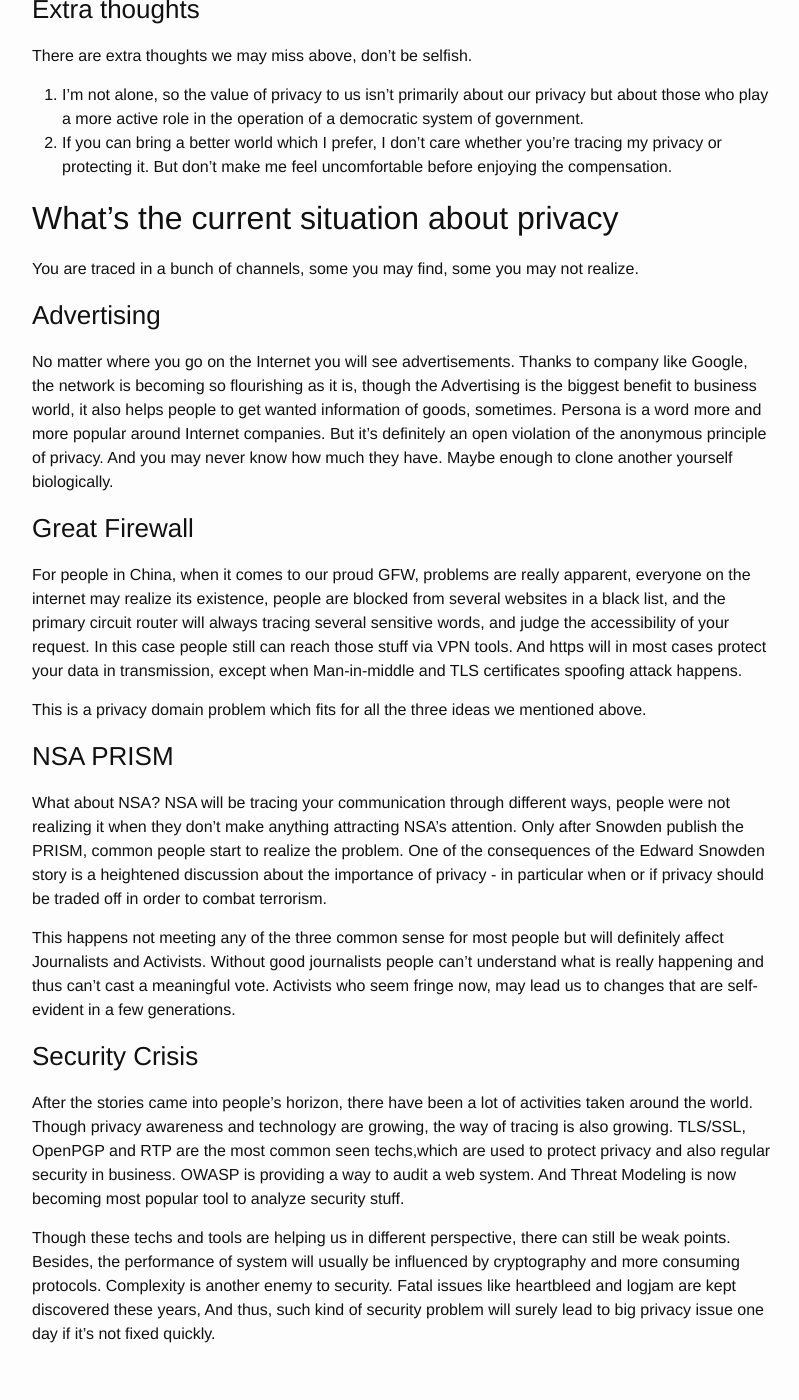
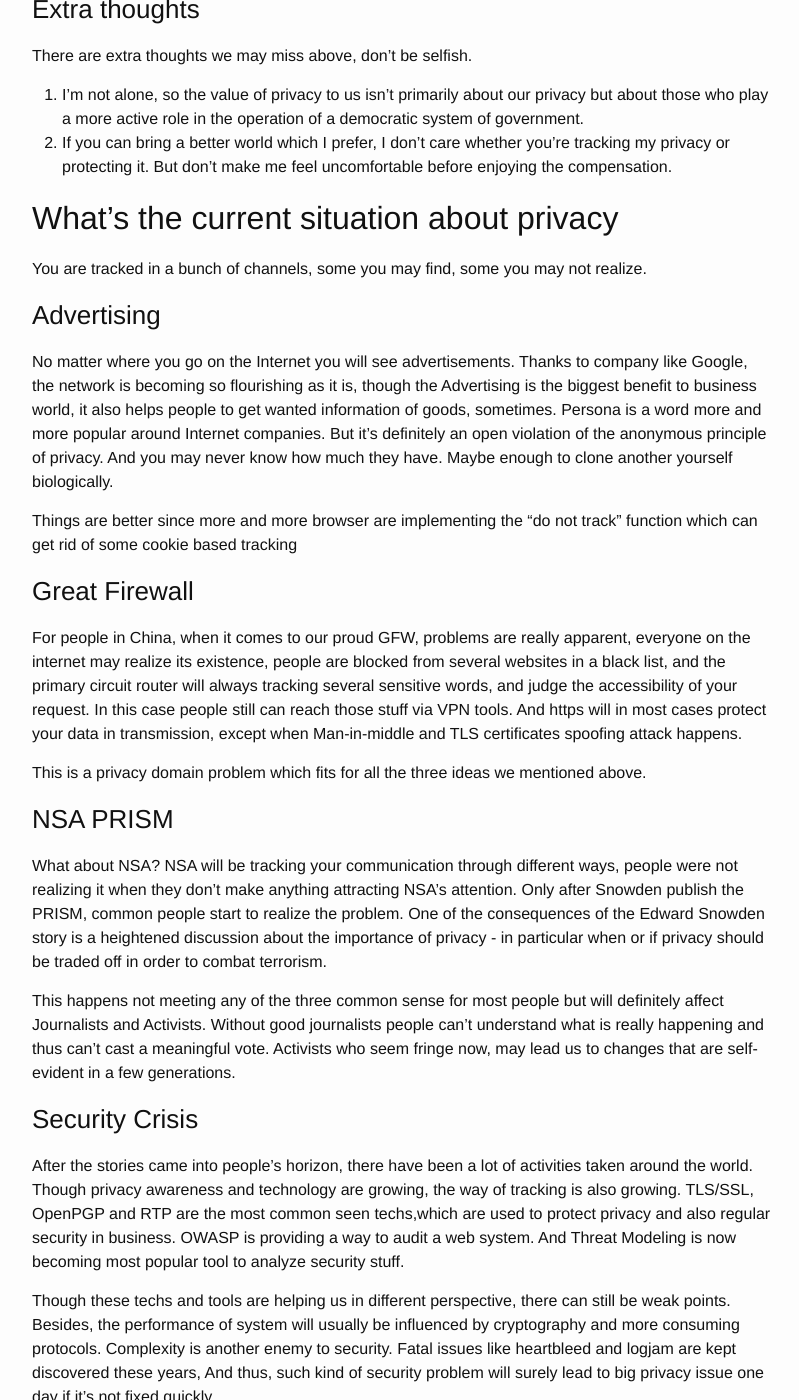
Before and after one commit to tcz001/tcz001.github.io, a Jekyll site: the page built from _posts/2015-06-01-musing-in-privacy.md, in a window 1280 px wide and 1400 px high, scrolled down 744 px. Shown: the whole window, without its empty margins (238-1037 px from the left). Built offline with Jekyll 4.4.1, drawn with Linux system fonts in a browser that asks for light colours.

Commit message:
Updated 2015-06-01-musing-in-privacy.md

```diff
--- a/_posts/2015-06-01-musing-in-privacy.md
+++ b/_posts/2015-06-01-musing-in-privacy.md
@@ -30,30 +30,32 @@ And ask yourself the reason for making a thing public, then you can find somethi
 There are extra thoughts we may miss above, don’t be selfish.
 
 1. I’m not alone, so the value of privacy to us isn’t primarily about our privacy but about those who play a more active role in the operation of a democratic system of government.
-2. If you can bring a better world which I prefer, I don’t care whether you’re tracing my privacy or protecting it. But don't make me feel uncomfortable before enjoying the compensation.
+2. If you can bring a better world which I prefer, I don’t care whether you’re tracking my privacy or protecting it. But don't make me feel uncomfortable before enjoying the compensation.
 
 ##What’s the current situation about privacy
 
-You are traced in a bunch of channels, some you may find, some you may not realize.
+You are tracked in a bunch of channels, some you may find, some you may not realize.
 
 ###Advertising
 
 No matter where you go on the Internet you will see advertisements. Thanks to company like Google, the network is becoming so flourishing as it is, though the Advertising is the biggest benefit to business world, it also helps people to get wanted information of goods, sometimes. Persona is a word more and more popular around Internet companies. But it's definitely an open violation of the anonymous principle of privacy. And you may never know how much they have. Maybe enough to clone another yourself biologically.
 
+Things are better since more and more browser are implementing the "do not track" function which can get rid of some cookie based tracking
+
 ###Great Firewall
 
-For people in China, when it comes to our proud GFW, problems are really apparent, everyone on the internet may realize its existence, people are blocked from several websites in a black list, and the primary circuit router will always tracing several sensitive words, and judge the accessibility of your request. In this case people still can reach those stuff via VPN tools. And https will in most cases protect your data in transmission, except when Man-in-middle and TLS certificates spoofing attack happens.
+For people in China, when it comes to our proud GFW, problems are really apparent, everyone on the internet may realize its existence, people are blocked from several websites in a black list, and the primary circuit router will always tracking several sensitive words, and judge the accessibility of your request. In this case people still can reach those stuff via VPN tools. And https will in most cases protect your data in transmission, except when Man-in-middle and TLS certificates spoofing attack happens.
 
 This is a privacy domain problem which fits for all the three ideas we mentioned above.
 
 ###NSA PRISM
 
-What about NSA? NSA will be tracing your communication through different ways, people were not realizing it when they don't make anything attracting NSA’s attention. Only after Snowden publish the PRISM, common people start to realize the problem. One of the consequences of the Edward Snowden story is a heightened discussion about the importance of privacy - in particular when or if privacy should be traded off in order to combat terrorism.
+What about NSA? NSA will be tracking your communication through different ways, people were not realizing it when they don't make anything attracting NSA’s attention. Only after Snowden publish the PRISM, common people start to realize the problem. One of the consequences of the Edward Snowden story is a heightened discussion about the importance of privacy - in particular when or if privacy should be traded off in order to combat terrorism.
 
 This happens not meeting any of the three common sense for most people but will definitely affect Journalists and Activists. Without good journalists people can't understand what is really happening and thus can’t cast a meaningful vote. Activists who seem fringe now, may lead us to changes that are self-evident in a few generations.
 
 ###Security Crisis
 
-After the stories came into people’s horizon, there have been a lot of activities taken around the world. Though privacy awareness and technology are growing, the way of tracing is also growing. TLS/SSL, OpenPGP and RTP are the most common seen techs,which are used to protect privacy and also regular security in business. OWASP is providing a way to audit a web system. And Threat Modeling is now becoming most popular tool to analyze security stuff.
+After the stories came into people’s horizon, there have been a lot of activities taken around the world. Though privacy awareness and technology are growing, the way of tracking is also growing. TLS/SSL, OpenPGP and RTP are the most common seen techs,which are used to protect privacy and also regular security in business. OWASP is providing a way to audit a web system. And Threat Modeling is now becoming most popular tool to analyze security stuff.
 
 Though these techs and tools are helping us in different perspective, there can still be weak points. Besides, the performance of system will usually be influenced by cryptography and more consuming protocols. Complexity is another enemy to security. Fatal issues like heartbleed and logjam are kept discovered these years, And thus, such kind of security problem will surely lead to big privacy issue one day if it’s not fixed quickly.
```
